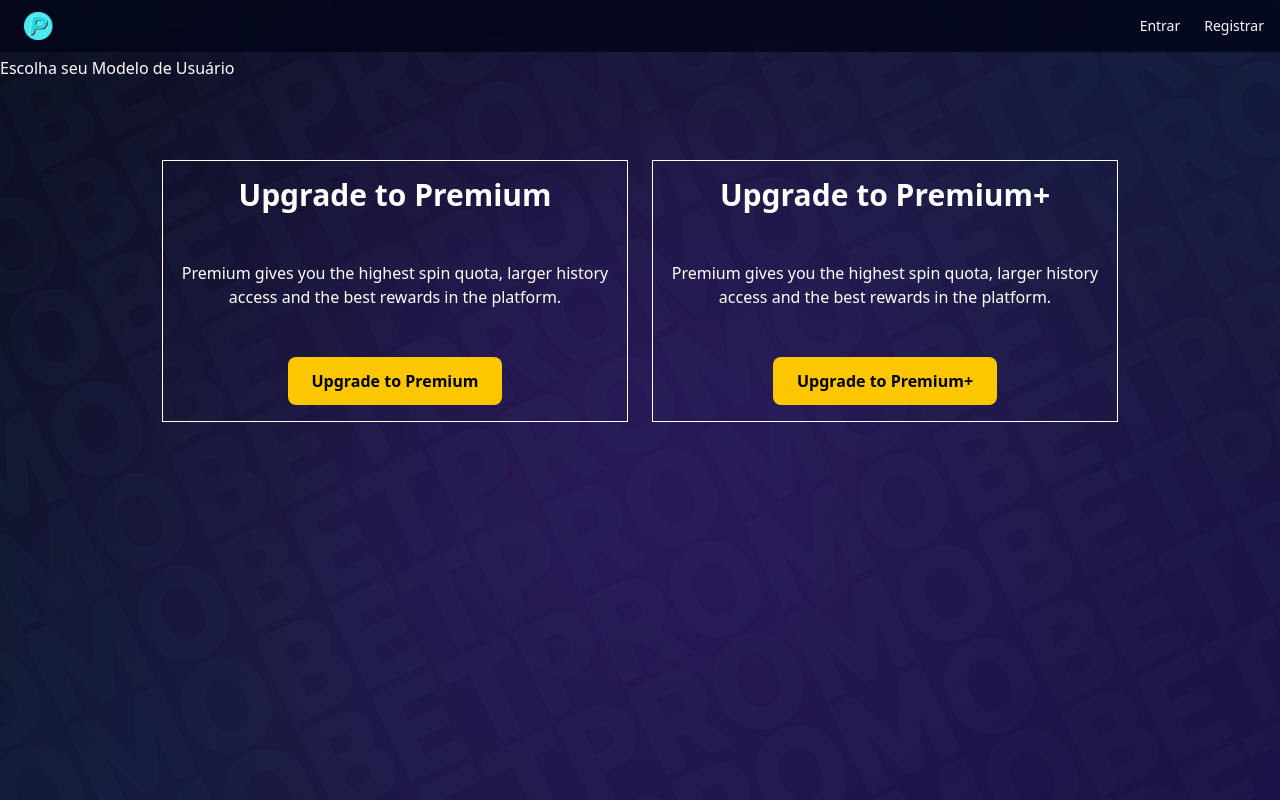
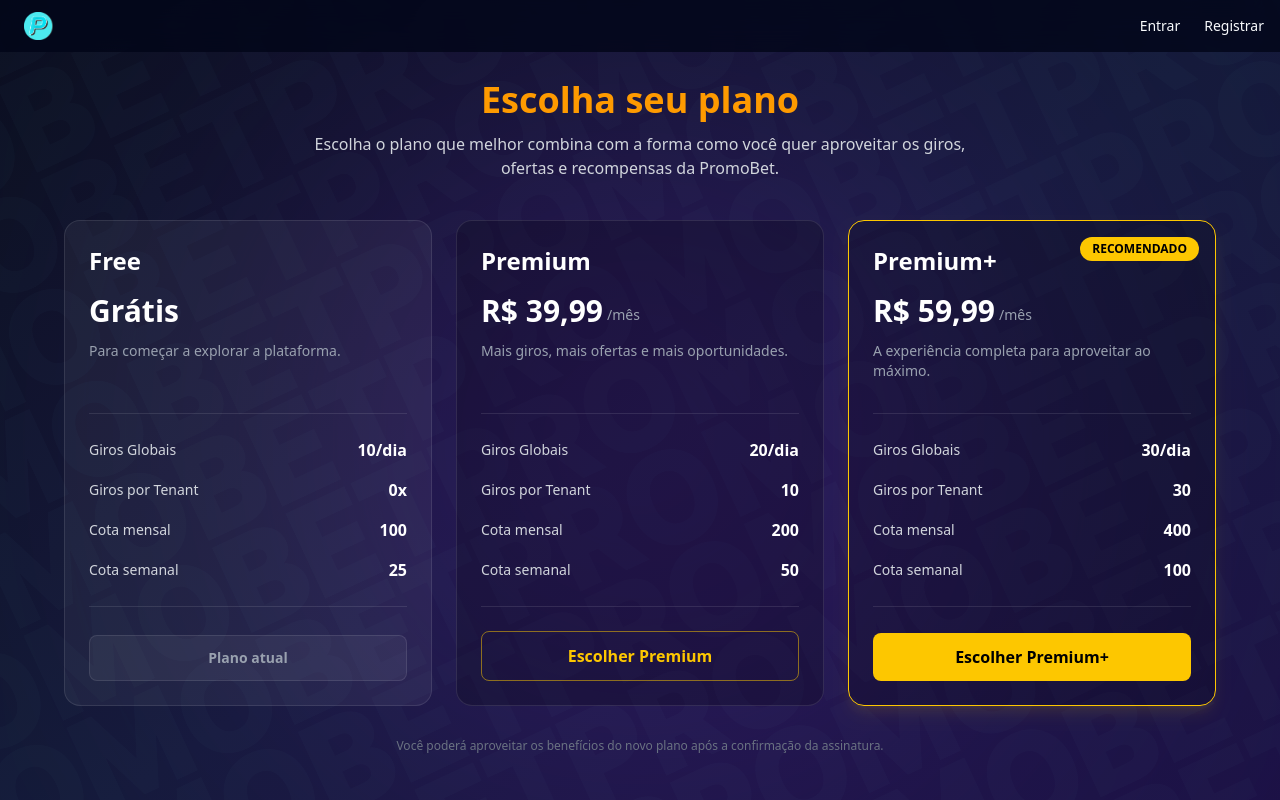
Before and after one commit to wakenedo/roleta-app, a Next.js app: page /UserSubscriptions in a window 1280 px wide. Shown: the top 800 px of the page. Built offline with nearby package versions, Linux system fonts and the light colour scheme; no server answers.

Commit message:
feat(UserChoiceSubscription): Initial structure

```diff
--- a/Interfaces/UserSubscriptionsInterface/components/UserChoiceSubscription/UserChoiceSubscription.tsx
+++ b/Interfaces/UserSubscriptionsInterface/components/UserChoiceSubscription/UserChoiceSubscription.tsx
@@ -1,4 +1,43 @@
 import { AreaBackground } from "@/backgrounds/AreaBackground";
+
+//Align shape with USER_SPIN_PLANS
+
+const PLANS = [
+  {
+    id: "free",
+    name: "Free",
+    price: "Grátis",
+    description: "Para começar a explorar a plataforma.",
+    globalSpins: 10,
+    tenantMultiplier: "0x",
+    monthlyQuota: 100,
+    weeklyQuota: 25,
+    current: true,
+  },
+  {
+    id: "premium",
+    name: "Premium",
+    price: "R$ 39,99",
+    period: "/mês",
+    description: "Mais giros, mais ofertas e mais oportunidades.",
+    globalSpins: 20,
+    tenantMultiplier: "10",
+    monthlyQuota: 200,
+    weeklyQuota: 50,
+  },
+  {
+    id: "premium+",
+    name: "Premium+",
+    price: "R$ 59,99",
+    period: "/mês",
+    description: "A experiência completa para aproveitar ao máximo.",
+    globalSpins: 30,
+    tenantMultiplier: "30",
+    monthlyQuota: 400,
+    weeklyQuota: 100,
+    recommended: true,
+  },
+];
 
 const UserChoiceSubscription = ({
   upgradeUserSubscription,
@@ -11,54 +50,128 @@ const UserChoiceSubscription = ({
 }) => {
   return (
     <AreaBackground>
-      <main className="flex flex-col  min-h-screen relative z-10">
-        <span className="mt-4">Escolha seu Modelo de Usuário</span>
-        <div className="flex space-x-6 mx-auto">
-          <div className="flex flex-col items-center mt-20 gap-6 border space-y-6 py-4">
-            <h2 className="text-3xl font-bold">Upgrade to Premium</h2>
-            <p className="text-center max-w-md mx-2">
-              Premium gives you the highest spin quota, larger history access
-              and the best rewards in the platform.
+      <main className="relative z-10 flex min-h-screen flex-col px-4 py-8">
+        <div className="mx-auto w-full max-w-6xl">
+          {/* Header */}
+          <div className="mb-10 text-center">
+            <h1 className="mt-2 text-5xl text-amber-500 font-bold sm:text-4xl">
+              Escolha seu plano
+            </h1>
+
+            <p className="mx-auto mt-3 max-w-2xl text-sm text-gray-300 sm:text-base">
+              Escolha o plano que melhor combina com a forma como você quer
+              aproveitar os giros, ofertas e recompensas da PromoBet.
             </p>
-            {successUpgradeUserSub ? (
-              <div className="text-green-500 text-lg">
-                🎉 Subscription activated!
+          </div>
+
+          {/* Plans */}
+          <div className="grid gap-6 md:grid-cols-3">
+            {PLANS.map((plan) => (
+              <div
+                key={plan.id}
+                className={`relative flex flex-col overflow-hidden rounded-2xl border p-6 transition ${
+                  plan.recommended
+                    ? "border-yellow-400 shadow-lg shadow-yellow-400/10"
+                    : "border-white/10"
+                } ${
+                  plan.current
+                    ? "bg-white/5"
+                    : "bg-black/20 hover:border-white/20"
+                }`}
+              >
+                {/* Recommended badge */}
+                {plan.recommended && (
+                  <div className="absolute right-4 top-4 rounded-full bg-yellow-400 px-3 py-1 text-xs font-bold text-black">
+                    RECOMENDADO
+                  </div>
+                )}
+
+                {/* Plan */}
+                <div>
+                  <h2 className="text-2xl font-bold">{plan.name}</h2>
+
+                  <div className="mt-4 flex items-end gap-1">
+                    <span className="text-3xl font-bold">{plan.price}</span>
+                    {plan.period && (
+                      <span className="mb-1 text-sm text-gray-400">
+                        {plan.period}
+                      </span>
+                    )}
+                  </div>
+
+                  <p className="mt-3 min-h-[48px] text-sm text-gray-400">
+                    {plan.description}
+                  </p>
+                </div>
+
+                {/* Features */}
+                <div className="my-6 space-y-4 border-y border-white/10 py-6">
+                  <div className="flex items-center justify-between">
+                    <span className="text-sm text-gray-300">Giros Globais</span>
+                    <span className="font-semibold">
+                      {plan.globalSpins}/dia
+                    </span>
+                  </div>
+
+                  <div className="flex items-center justify-between">
+                    <span className="text-sm text-gray-300">
+                      Giros por Tenant
+                    </span>
+                    <span className="font-semibold">
+                      {plan.tenantMultiplier}
+                    </span>
+                  </div>
+
+                  <div className="flex items-center justify-between">
+                    <span className="text-sm text-gray-300">Cota mensal</span>
+                    <span className="font-semibold">{plan.monthlyQuota}</span>
+                  </div>
+
+                  <div className="flex items-center justify-between">
+                    <span className="text-sm text-gray-300">Cota semanal</span>
+                    <span className="font-semibold">{plan.weeklyQuota}</span>
+                  </div>
+                </div>
+
+                {/* Action */}
+                <div className="mt-auto">
+                  {plan.current ? (
+                    <div className="rounded-lg border border-white/10 bg-white/5 px-4 py-3 text-center text-sm font-semibold text-gray-400">
+                      Plano atual
+                    </div>
+                  ) : successUpgradeUserSub ? (
+                    <div className="rounded-lg border border-green-500/20 bg-green-500/10 px-4 py-3 text-center text-sm font-semibold text-green-400">
+                      🎉 Assinatura ativada!
                     </div>
                   ) : (
                     <button
-                onClick={() => upgradeUserSubscription("premium")}
+                      onClick={() => upgradeUserSubscription(plan.id)}
                       disabled={loadingUpgradeUserSub}
-                className="px-6 py-3 bg-yellow-400 hover:bg-yellow-500 text-black font-semibold rounded-lg transition"
+                      className={`w-full rounded-lg px-4 py-3 font-semibold transition disabled:cursor-not-allowed disabled:opacity-50 ${
+                        plan.recommended
+                          ? "bg-yellow-400 text-black hover:bg-yellow-500"
+                          : "border border-yellow-400/50 bg-transparent text-yellow-400 hover:bg-yellow-400/10"
+                      }`}
                     >
-                {loadingUpgradeUserSub ? "Processing..." : "Upgrade to Premium"}
+                      {loadingUpgradeUserSub
+                        ? "Processando..."
+                        : `Escolher ${plan.name}`}
                     </button>
                   )}
                 </div>
-          <div className="flex flex-col items-center mt-20 gap-6 border space-y-6 py-4">
-            <h2 className="text-3xl font-bold">Upgrade to Premium+</h2>
-            <p className="text-center max-w-md mx-2">
-              Premium gives you the highest spin quota, larger history access
-              and the best rewards in the platform.
+              </div>
+            ))}
+          </div>
+
+          {/* Footer */}
+          <p className="mt-8 text-center text-xs text-gray-500">
+            Você poderá aproveitar os benefícios do novo plano após a
+            confirmação da assinatura.
           </p>
-            {successUpgradeUserSub ? (
-              <div className="text-green-500 text-lg">
-                🎉 Subscription activated!
-              </div>
-            ) : (
-              <button
-                onClick={() => upgradeUserSubscription("premium+")}
-                disabled={loadingUpgradeUserSub}
-                className="px-6 py-3 bg-yellow-400 hover:bg-yellow-500 text-black font-semibold rounded-lg transition"
-              >
-                {loadingUpgradeUserSub
-                  ? "Processing..."
-                  : "Upgrade to Premium+"}
-              </button>
-            )}
-          </div>
         </div>
       </main>
     </AreaBackground>
   );
 };
+
 export default UserChoiceSubscription;
```
Lines whose indentation alone changed are shown as unchanged.
